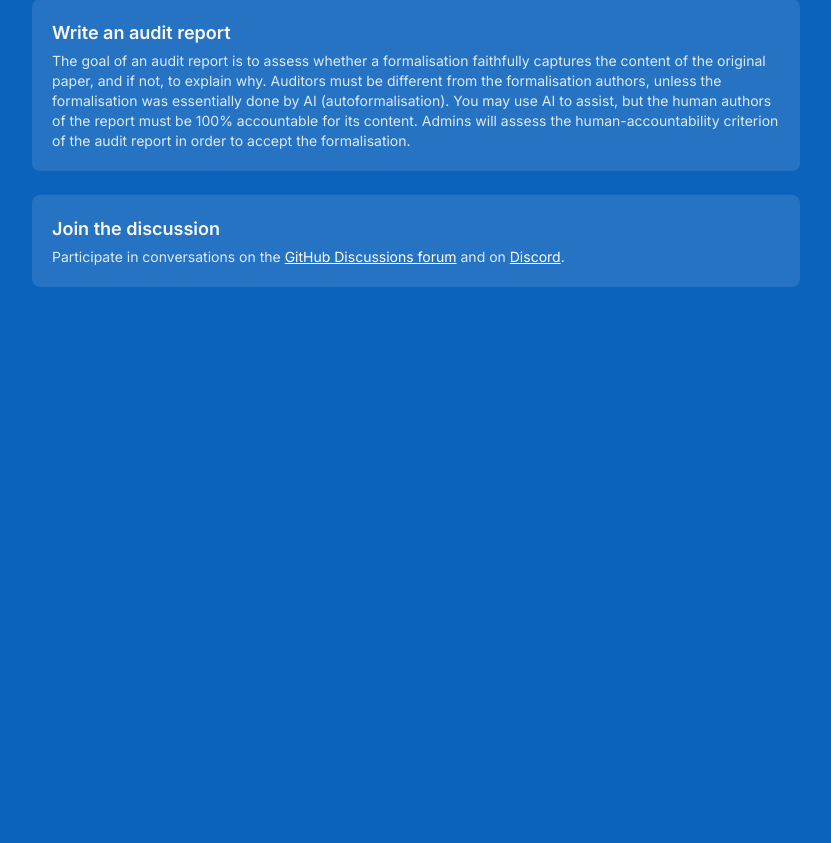
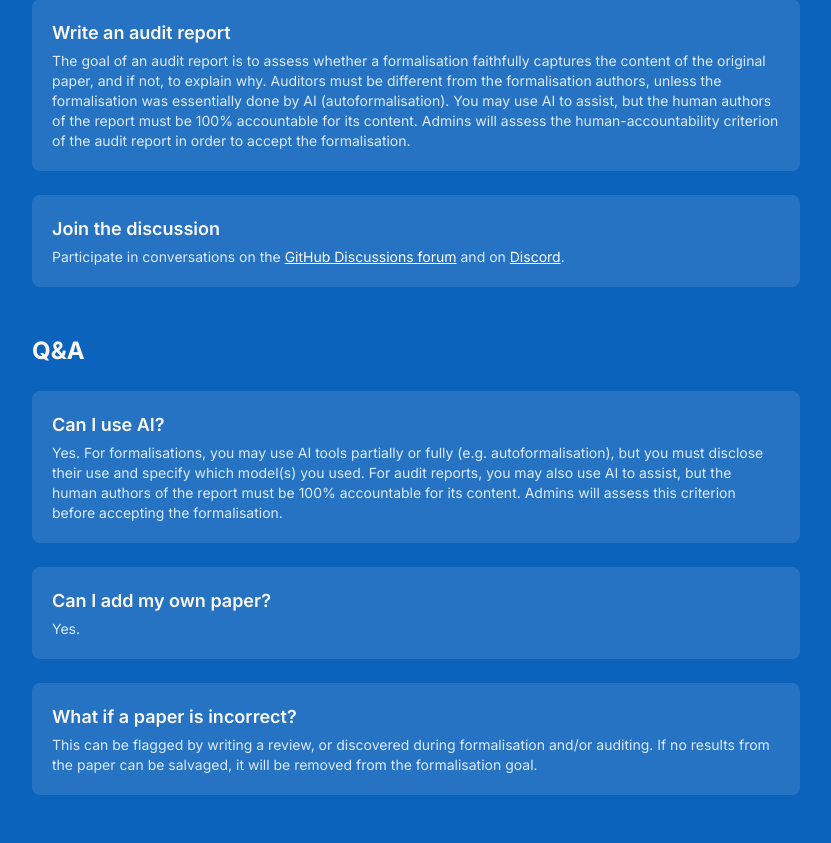
Before and after one commit to ccchallenge-org/ccchallenge, a FastAPI app: template backend/templates/contribute.html in a window 1280 px wide. Shown: the part 1097-1940 px from the top of the page, without its empty margins (224-1055 px from the left). Before the commit the page ends 1384 px from the top, so only its background shows below. Run offline with FastAPI, Linux system fonts and the light colour scheme; the template is opened without the code that fills it, so the values that code supplies are empty; parts of the project's set-up code (start-up, migrations or seed data) failed here and were passed over; some libraries are stand-ins or nearby versions.

Commit message:
Add Q&A section to contribute page (AI use, own papers, incorrect papers)
Co-Authored-By: Claude Opus 4.6 <noreply@anthropic.com>

```diff
--- a/backend/templates/contribute.html
+++ b/backend/templates/contribute.html
@@ -86,5 +86,34 @@
 
     </div>
 
+    <!-- Q&A -->
+    <h2 class="text-2xl font-bold mt-12 mb-6">Q&amp;A</h2>
+
+    <div class="space-y-6">
+
+        <div class="bg-white/10 rounded-lg p-5">
+            <h3 class="text-lg font-semibold mb-1">Can I use AI?</h3>
+            <p class="text-blue-100 text-sm">
+                Yes. For formalisations, you may use AI tools partially or fully (e.g. autoformalisation), but you must disclose their use and specify which model(s) you used.
+                For audit reports, you may also use AI to assist, but the human authors of the report must be 100% accountable for its content. Admins will assess this criterion before accepting the formalisation.
+            </p>
+        </div>
+
+        <div class="bg-white/10 rounded-lg p-5">
+            <h3 class="text-lg font-semibold mb-1">Can I add my own paper?</h3>
+            <p class="text-blue-100 text-sm">
+                Yes.
+            </p>
+        </div>
+
+        <div class="bg-white/10 rounded-lg p-5">
+            <h3 class="text-lg font-semibold mb-1">What if a paper is incorrect?</h3>
+            <p class="text-blue-100 text-sm">
+                This can be flagged by writing a review, or discovered during formalisation and/or auditing. If no results from the paper can be salvaged, it will be removed from the formalisation goal.
+            </p>
+        </div>
+
+    </div>
+
 </div>
 {% endblock %}
```
